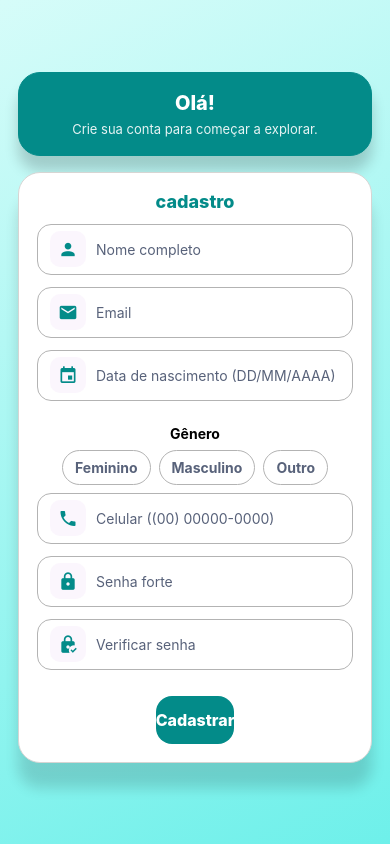
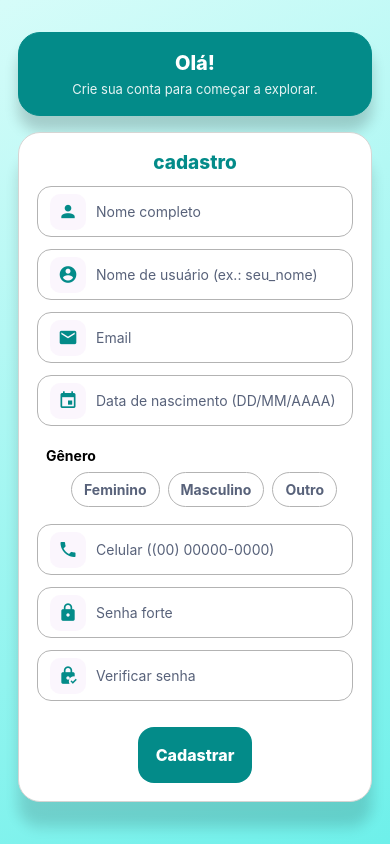
Before and after one commit to lu4nn4Gon/readOn, a React Native app: screen /Cadastro in a window 390 px wide. Built offline with nearby package versions, Linux system fonts and the light colour scheme.

Commit message:
corrigido campo de gênero e adicionado campo de nome do usuário

```diff
--- a/components/Cadastro.js
+++ b/components/Cadastro.js
@@ -34,6 +34,7 @@ const COLORS = {
 export default class Cadastro extends React.Component {
   state = {
     nome: "",
+    usuario: "",      // <- novo campo
     email: "",
     nascimento: "",
     genero: "",
@@ -49,6 +50,7 @@ export default class Cadastro extends React.Component {
   somenteDigitos = (v) => (v || "").replace(/\D+/g, "");
   senhaForte = (v) => /^(?=.*[a-z])(?=.*[A-Z])(?=.*\d).{8,}$/.test(v || "");
   emailValido = (v) => /^[^\s@]+@[^\s@]+\.[^\s@]{2,}$/.test((v || "").toLowerCase());
+  usernameValido = (v) => /^[a-z0-9_]{3,20}$/.test((v || "").toLowerCase()); // 3-20, letras/números/_
 
   validarDataBR = (v) => {
     const m = /^([0-2]\d|3[01])\/(0\d|1[0-2])\/\d{4}$/.exec(v || "");
@@ -76,25 +78,36 @@ export default class Cadastro extends React.Component {
 
   gravar = async () => {
     try {
-      const { nome, email, nascimento, genero, celular, senha, confirmarSenha } = this.state;
+      const { nome, usuario, email, nascimento, genero, celular, senha, confirmarSenha } = this.state;
       const celN = this.somenteDigitos(celular);
       const emailKey = (email || "").trim().toLowerCase();
+      const username = (usuario || "").trim().toLowerCase();
 
-      if (!nome.trim() || !emailKey || !nascimento.trim() || !genero.trim() || !celN || !senha || !confirmarSenha) {
+      if (!nome.trim() || !username || !emailKey || !nascimento.trim() || !genero.trim() || !celN || !senha || !confirmarSenha) {
         Alert.alert("Atenção", "Preencha todos os campos.");
         return;
       }
+      if (!this.usernameValido(username))
+        return Alert.alert("Nome de usuário inválido",
+          "Use 3–20 caracteres, apenas letras minúsculas, números ou _ (underline).");
+
       if (!this.emailValido(emailKey)) return Alert.alert("Email inválido", "Informe um email válido.");
       if (!this.validarDataBR(nascimento)) return Alert.alert("Data inválida", "Use DD/MM/AAAA.");
       if (celN.length < 10 || celN.length > 11) return Alert.alert("Celular inválido", "Use DDD + número.");
       if (!this.senhaForte(senha)) return Alert.alert("Senha fraca", "Mín. 8, com 1 maiúscula, 1 minúscula e 1 número.");
       if (senha !== confirmarSenha) return Alert.alert("Senhas diferentes", "Confirmação não confere.");
 
-      const existe = await AsyncStorage.getItem(emailKey);
-      if (existe) return Alert.alert("Email já cadastrado", "Tente outro.");
+      // unicidade
+      const existeEmail = await AsyncStorage.getItem(emailKey);
+      if (existeEmail) return Alert.alert("Email já cadastrado", "Tente outro.");
+
+      const userIndexKey = `@username:${username}`;
+      const existeUser = await AsyncStorage.getItem(userIndexKey);
+      if (existeUser) return Alert.alert("Nome de usuário em uso", "Escolha outro @nome.");
 
       const registro = {
         nome: nome.trim(),
+        usuario: username, // <- salvo como aparece na plataforma (minúsculo)
         email: emailKey,
         nascimento: nascimento.trim(),
         genero: genero.trim(),
@@ -103,10 +116,14 @@ export default class Cadastro extends React.Component {
         criadoEm: new Date().toISOString(),
       };
 
+      // salva registro e índice de username
       await AsyncStorage.setItem(emailKey, JSON.stringify(registro));
+      await AsyncStorage.setItem(userIndexKey, emailKey);
+
       Alert.alert("Sucesso", "Cadastro salvo!");
       this.setState({
         nome: "",
+        usuario: "",
         email: "",
         nascimento: "",
         genero: "",
@@ -142,8 +159,8 @@ export default class Cadastro extends React.Component {
   GeneroSelect = () => {
     const { genero } = this.state;
     return (
-      <View style={{ marginTop: 12, width: "100%", alignItems: "center" }}>
-        <Text style={[styles.sectionLabel, { textAlign: "center" }]}>Gênero</Text>
+      <View style={{ margin: 9, width: "100%"}}>
+        <Text style={[styles.sectionLabel]}>Gênero</Text>
         <View style={styles.chipsRow}>
           {GENDER_OPTIONS.map((opt) => {
             const active = genero === opt;
@@ -159,7 +176,7 @@ export default class Cadastro extends React.Component {
   };
 
   render() {
-    const { nome, email, nascimento, celular, senha, confirmarSenha } = this.state;
+    const { nome, usuario, email, nascimento, celular, senha, confirmarSenha } = this.state;
 
     return (
       <LinearGradient
@@ -169,10 +186,7 @@ export default class Cadastro extends React.Component {
         style={styles.page}
       >
         <KeyboardAvoidingView behavior={Platform.OS === "ios" ? "padding" : undefined} style={{ flex: 1 }}>
-          <ScrollView
-            contentContainerStyle={styles.container}
-            keyboardShouldPersistTaps="handled"
-          >
+          <ScrollView contentContainerStyle={styles.container} keyboardShouldPersistTaps="handled">
             <View style={styles.greetingCard}>
               <Text style={styles.greetTitle}>Olá!</Text>
               <Text style={styles.greetSub}>Crie sua conta para começar a explorar.</Text>
@@ -181,8 +195,32 @@ export default class Cadastro extends React.Component {
             <View style={styles.formCard}>
               <Text style={styles.formTitle}>cadastro</Text>
 
-              {this.Input({ icon: "account", placeholder: "Nome completo", value: nome, onChangeText: (v) => this.setState({ nome: v }), autoCapitalize: "words" })}
-              {this.Input({ icon: "email", placeholder: "Email", keyboardType: "email-address", value: email, onChangeText: (v) => this.setState({ email: v }) })}
+              {this.Input({
+                icon: "account",
+                placeholder: "Nome completo",
+                value: nome,
+                onChangeText: (v) => this.setState({ nome: v }),
+                autoCapitalize: "words",
+              })}
+
+              {this.Input({
+                icon: "account-circle",
+                placeholder: "Nome de usuário (ex.: seu_nome)",
+                value: usuario,
+                onChangeText: (v) =>
+                  this.setState({ usuario: v.replace(/\s+/g, "_") }),
+                autoCapitalize: "none",
+                maxLength: 20,
+              })}
+
+
+              {this.Input({
+                icon: "email",
+                placeholder: "Email",
+                keyboardType: "email-address",
+                value: email,
+                onChangeText: (v) => this.setState({ email: v }),
+              })}
 
               <View style={styles.inputPill}>
                 <View style={styles.inputIcon}>
@@ -224,6 +262,9 @@ export default class Cadastro extends React.Component {
               <Pressable onPress={this.gravar} style={styles.ctaBtn}>
                 <Text style={styles.ctaTxt}>Cadastrar</Text>
               </Pressable>
+
+
+
             </View>
           </ScrollView>
         </KeyboardAvoidingView>
@@ -236,8 +277,6 @@ const MAX_W = 480;
 
 const styles = StyleSheet.create({
   page: { flex: 1 },
-
-  // CENTRO vertical e horizontal no conteúdo
   container: {
     padding: 18,
     paddingBottom: 28,
@@ -245,8 +284,6 @@ const styles = StyleSheet.create({
     justifyContent: "center",
     alignItems: "center",
   },
-
-  // card "Olá!" centralizado e com largura máxima
   greetingCard: {
     backgroundColor: COLORS.blue500,
     borderRadius: 22,
@@ -266,8 +303,6 @@ const styles = StyleSheet.create({
   },
   greetTitle: { color: COLORS.white, fontSize: 20, fontWeight: "800", marginBottom: 6, textAlign: "center" },
   greetSub: { color: COLORS.white, opacity: 0.9, fontSize: 13, textAlign: "center" },
-
-  // form centralizado
   formCard: {
     backgroundColor: COLORS.white,
     borderRadius: 22,
@@ -286,13 +321,12 @@ const styles = StyleSheet.create({
   },
   formTitle: {
     color: COLORS.blue500,
-    fontSize: 18,
+    fontSize: 19,
     fontWeight: "800",
     marginBottom: 12,
     textTransform: "lowercase",
     textAlign: "center",
   },
-
   inputPill: {
     flexDirection: "row",
     alignItems: "center",
@@ -329,11 +363,10 @@ const styles = StyleSheet.create({
   chipActive: { backgroundColor: COLORS.blue500, borderColor: COLORS.blue500 },
   chipTxt: { color: COLORS.textSub, fontWeight: "700" },
   chipTxtActive: { color: COLORS.white, fontWeight: "800" },
-
   ctaBtn: {
     backgroundColor: COLORS.blue500,
     borderRadius: 16,
-    paddingVertical: 14,
+    padding: 18,
     alignItems: "center",
     marginTop: 14,
     alignSelf: "center",
```
